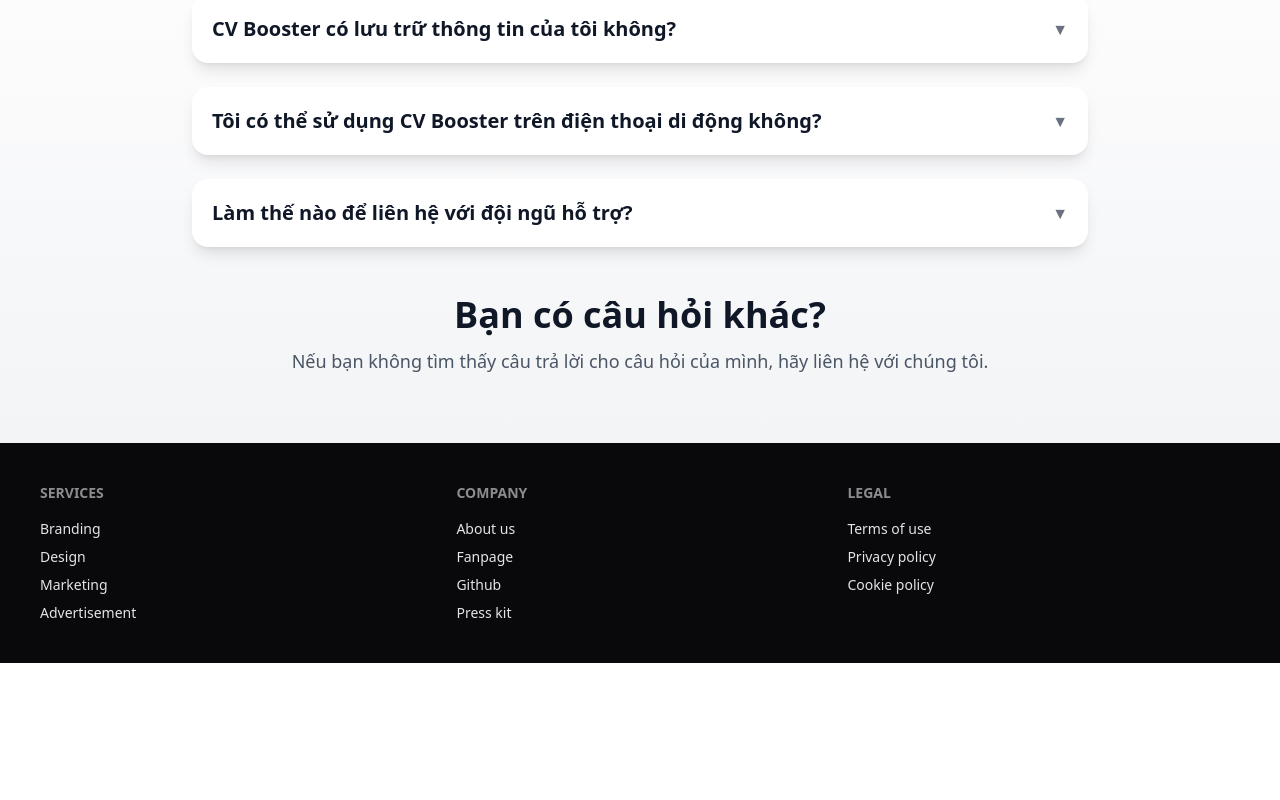
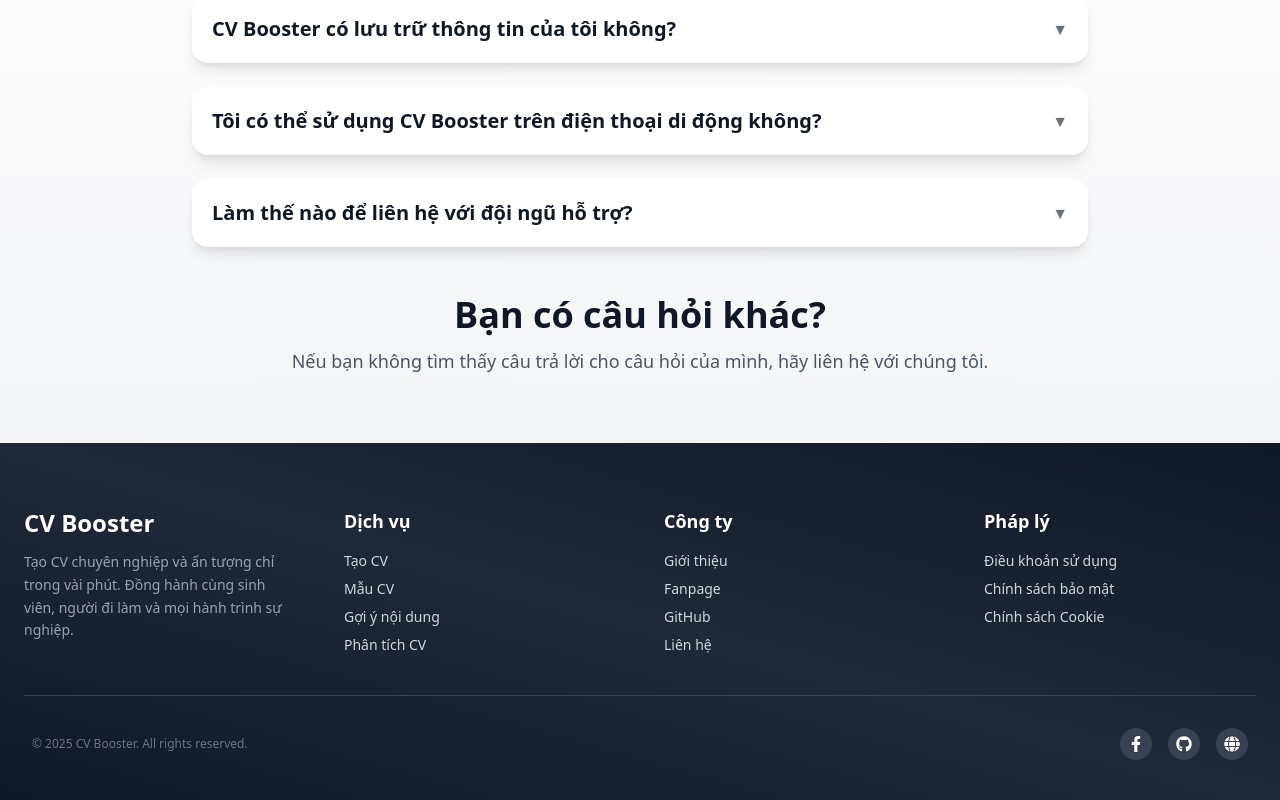
Before and after one commit to hcmute-dsc/Web-CV-boots-AI-fe, a React (Vite) app: page /faq in a window 1280 px wide. Shown: the part 797-1597 px from the top of the page. Before the commit the page ends 1460 px from the top, so only its background shows below. Built offline with nearby package versions, Linux system fonts and the light colour scheme.

Commit message:
UIupdate

```diff
--- a/src/components/Footer.tsx
+++ b/src/components/Footer.tsx
@@ -1,42 +1,138 @@
 import React from "react";
+import { FaFacebookF, FaGithub, FaGlobe } from "react-icons/fa";
+
 const Footer = () => {
   return (
-    <footer className=" footer sm:footer-horizontal bg-neutral text-neutral-content p-10">
-      <nav>
-        <h6 className="footer-title">Services</h6>
-        <a className="link link-hover">Branding</a>
-        <a className="link link-hover">Design</a>
-        <a className="link link-hover">Marketing</a>
-        <a className="link link-hover">Advertisement</a>
-      </nav>
-      <nav>
-        <h6 className="footer-title">Company</h6>
-        <a className="link link-hover">About us</a>
+    <footer className="bg-gradient-to-tr from-gray-900 via-gray-800 to-gray-900 text-gray-300 pt-16 pb-10 px-6">
+      <div className="max-w-7xl mx-auto grid grid-cols-1 sm:grid-cols-2 lg:grid-cols-4 gap-12 border-b border-gray-700 pb-10">
+        {/* Section 1: Branding */}
+        <div>
+          <h2 className="text-2xl font-bold text-white mb-3">CV Booster</h2>
+          <p className="text-sm leading-relaxed text-gray-400">
+            Tạo CV chuyên nghiệp và ấn tượng chỉ trong vài phút. Đồng hành cùng
+            sinh viên, người đi làm và mọi hành trình sự nghiệp.
+          </p>
+        </div>
+
+        {/* Section 2: Services */}
+        <div>
+          <h6 className="text-lg font-semibold mb-4 text-white">Dịch vụ</h6>
+          <ul className="space-y-2 text-sm">
+            <li>
+              <a href="#" className="hover:text-blue-400 transition">
+                Tạo CV
+              </a>
+            </li>
+            <li>
+              <a href="#" className="hover:text-blue-400 transition">
+                Mẫu CV
+              </a>
+            </li>
+            <li>
+              <a href="#" className="hover:text-blue-400 transition">
+                Gợi ý nội dung
+              </a>
+            </li>
+            <li>
+              <a href="#" className="hover:text-blue-400 transition">
+                Phân tích CV
+              </a>
+            </li>
+          </ul>
+        </div>
+
+        {/* Section 3: Công ty */}
+        <div>
+          <h6 className="text-lg font-semibold mb-4 text-white">Công ty</h6>
+          <ul className="space-y-2 text-sm">
+            <li>
+              <a href="#" className="hover:text-blue-400 transition">
+                Giới thiệu
+              </a>
+            </li>
+            <li>
               <a
+                href="https://www.facebook.com/hcmute.dsc"
                 target="_blank"
-          rel="noopener noreferrer"
-          href="https://www.facebook.com/hcmute.dsc"
-          className="link link-hover"
+                rel="noreferrer"
+                className="hover:text-blue-400 transition"
               >
                 Fanpage
               </a>
+            </li>
+            <li>
               <a
+                href="https://github.com/hcmute-dsc"
+                target="_blank"
+                rel="noreferrer"
+                className="hover:text-blue-400 transition"
+              >
+                GitHub
+              </a>
+            </li>
+            <li>
+              <a href="#" className="hover:text-blue-400 transition">
+                Liên hệ
+              </a>
+            </li>
+          </ul>
+        </div>
+
+        {/* Section 4: Legal */}
+        <div>
+          <h6 className="text-lg font-semibold mb-4 text-white">Pháp lý</h6>
+          <ul className="space-y-2 text-sm">
+            <li>
+              <a href="#" className="hover:text-blue-400 transition">
+                Điều khoản sử dụng
+              </a>
+            </li>
+            <li>
+              <a href="#" className="hover:text-blue-400 transition">
+                Chính sách bảo mật
+              </a>
+            </li>
+            <li>
+              <a href="#" className="hover:text-blue-400 transition">
+                Chính sách Cookie
+              </a>
+            </li>
+          </ul>
+        </div>
+      </div>
+
+      {/* Bottom bar */}
+      <div className="max-w-7xl mx-auto flex flex-col sm:flex-row justify-between items-center mt-8 px-2">
+        <p className="text-xs text-gray-500">
+          &copy; {new Date().getFullYear()} CV Booster. All rights reserved.
+        </p>
+        <div className="flex gap-4 mt-4 sm:mt-0">
+          <a
+            href="https://www.facebook.com/hcmute.dsc"
             target="_blank"
             rel="noopener noreferrer"
+            className="bg-gray-700 hover:bg-blue-500 text-white p-2 rounded-full transition duration-300"
+          >
+            <FaFacebookF />
+          </a>
+          <a
             href="https://github.com/hcmute-dsc"
-          className="link link-hover"
+            target="_blank"
+            rel="noopener noreferrer"
+            className="bg-gray-700 hover:bg-gray-600 text-white p-2 rounded-full transition duration-300"
           >
-          Github
+            <FaGithub />
           </a>
-        <a className="link link-hover">Press kit</a>
-      </nav>
-      <nav>
-        <h6 className="footer-title">Legal</h6>
-        <a className="link link-hover">Terms of use</a>
-        <a className="link link-hover">Privacy policy</a>
-        <a className="link link-hover">Cookie policy</a>
-      </nav>
+          <a
+            href="#"
+            className="bg-gray-700 hover:bg-indigo-500 text-white p-2 rounded-full transition duration-300"
+          >
+            <FaGlobe />
+          </a>
+        </div>
+      </div>
     </footer>
   );
 };
+
 export default Footer;
--- a/src/components/Nvbar.tsx
+++ b/src/components/Nvbar.tsx
@@ -10,9 +10,7 @@
           <img
             src={logo}
             alt="Company Logo"
-            width="60"
-            height="60"
-            className="object-contain"
+            className="h-10 w-auto object-contain"
           />
         </div>
 
--- a/src/pages/CVGenerate.tsx
+++ b/src/pages/CVGenerate.tsx
@@ -82,20 +82,22 @@
               <CVForm formData={formData} setFormData={setFormData} />
               <CVPreview template={selectedTemplate} formData={formData} />
             </div>
-            <div className="flex justify-between mt-8">
+            <div className="flex items-center justify-between flex-wrap gap-4 pt-6">
               <button
-                className="btn bg-gray-300 hover:bg-gray-400 text-gray-800 px-6 py-2 rounded-md"
+                className="bg-gradient-to-r from-gray-800 to-black text-white px-6 py-2 rounded-lg font-semibold shadow-md hover:shadow-lg transition duration-300 ease-in-out"
                 onClick={goToPreviousStep}
               >
                 Quay lại
               </button>
-              <div className="space-x-4">
-                <button className="btn bg-blue-200 hover:bg-blue-300 text-blue-800 px-6 py-2 rounded-md flex items-center">
-                  <FontAwesomeIcon icon={faEye} className="mr-2" />
+
+              <div className="flex items-center gap-4">
+                <button className="bg-gradient-to-r from-pink-400 to-pink-600 text-white px-6 py-2 rounded-lg font-semibold shadow-md hover:shadow-lg transform hover:scale-105 transition duration-300 ease-in-out flex items-center gap-2">
+                  <FontAwesomeIcon icon={faEye} />
                   <span>Xem trước</span>
                 </button>
-                <button className="btn bg-green-700 hover:bg-green-800 text-white px-6 py-2 rounded-md flex items-center">
-                  <FontAwesomeIcon icon={faDownload} className="mr-2" />
+
+                <button className="bg-gradient-to-r from-red-500 to-red-700 text-white px-6 py-2 rounded-lg font-semibold shadow-md hover:shadow-lg transform hover:scale-105 transition duration-300 ease-in-out flex items-center gap-2">
+                  <FontAwesomeIcon icon={faDownload} />
                   <span>Tải xuống PDF</span>
                 </button>
               </div>
```
Lines whose indentation alone changed are shown as unchanged.
